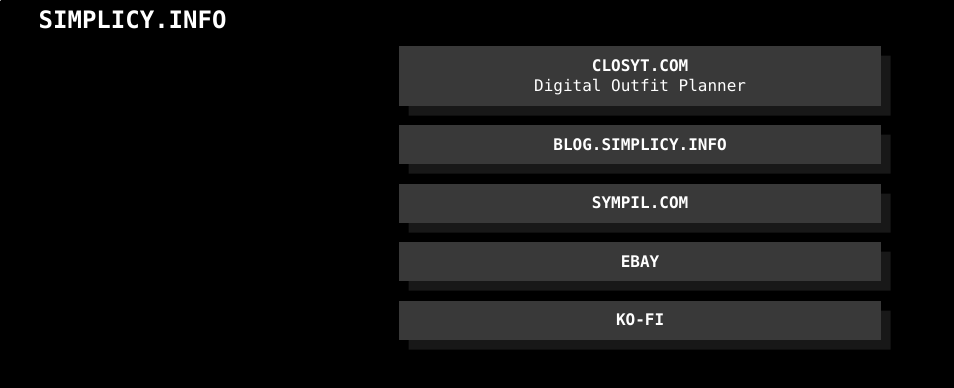
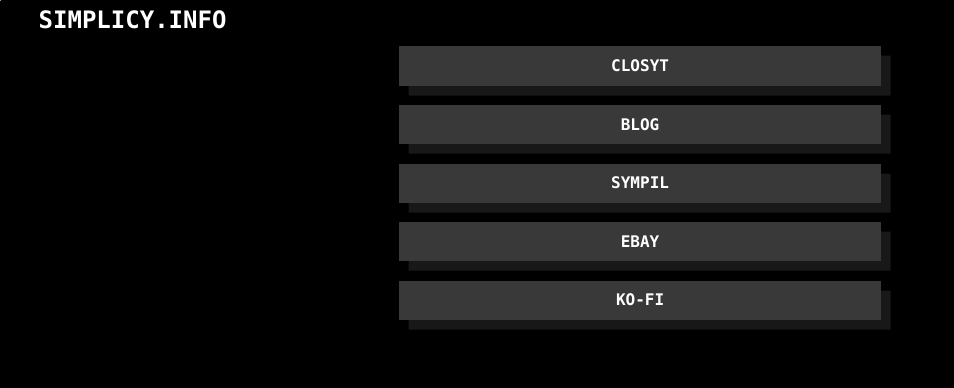
Before and after one commit to simplicy/simplicy.info, a React (Vite) app: page /links in a window 1280 px wide. Shown: the top 388 px of the page, without its empty margins (0-954 px from the left). Built offline with nearby package versions, Linux system fonts and the light colour scheme; no server answers; grey boxes are pictures that could not be loaded; a web font is replaced by a local one.

Commit message:
updated links

```diff
--- a/src/pages/Links.tsx
+++ b/src/pages/Links.tsx
@@ -5,15 +5,15 @@ import { motion } from 'framer-motion';
 export default function Links() {
   let links = [
     {
-      name: "Closyt.com",
+      name: "Closyt",
       onClick: () => {
         window.open("https://closyt.com", "_blank");
       },
-      description: "Digital Outfit Planner",
+      description: "",
       enabled: true
     },
     {
-      name: "blog.simplicy.info",
+      name: "Blog",
       onClick: () => {
         window.open("https://blog.simplicy.info", "_blank");
       },
@@ -21,7 +21,7 @@ export default function Links() {
       enabled: true
     },
     {
-      name: "Sympil.com",
+      name: "Sympil",
       onClick: () => {
         window.open("https://sympil.com", "_blank");
       },
```
